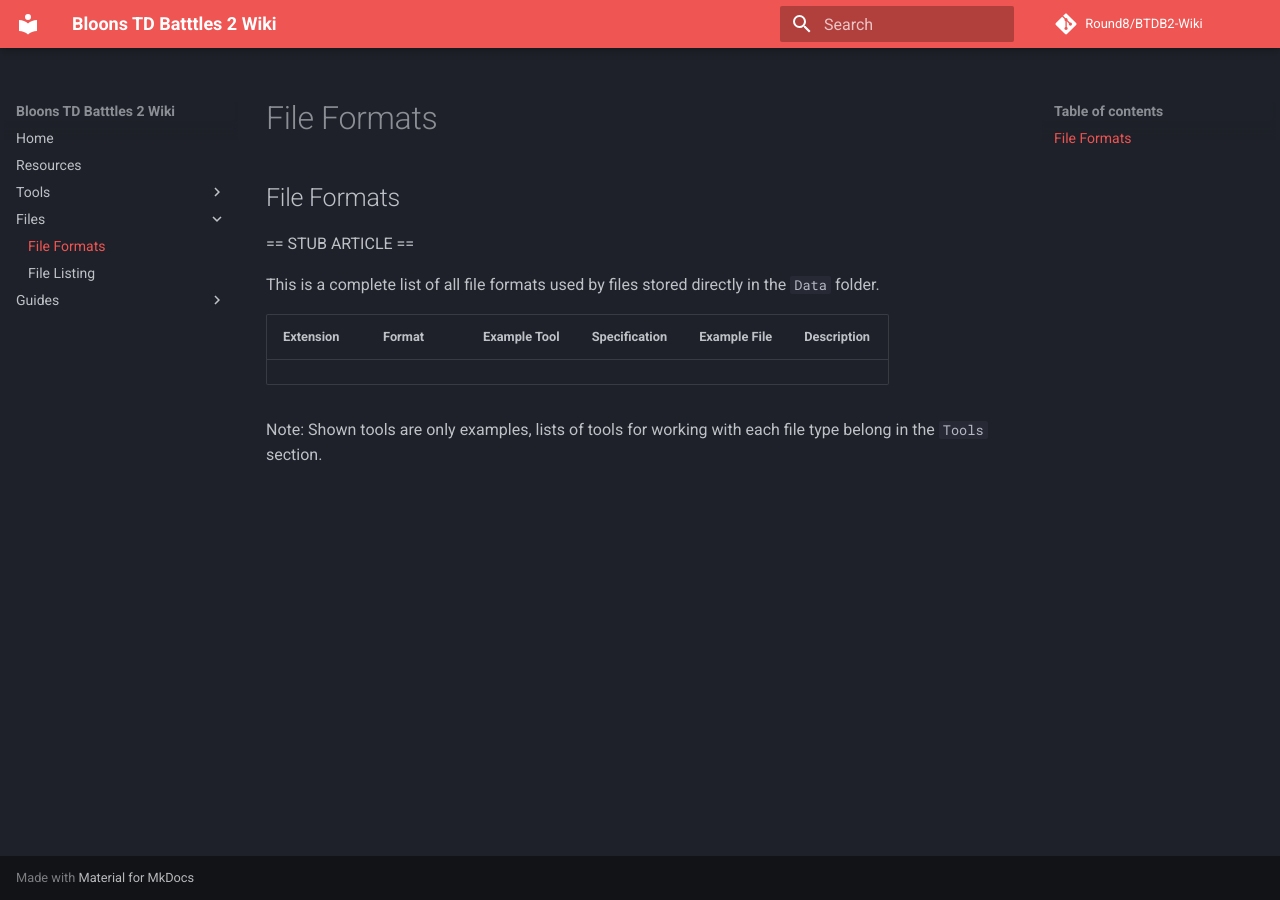
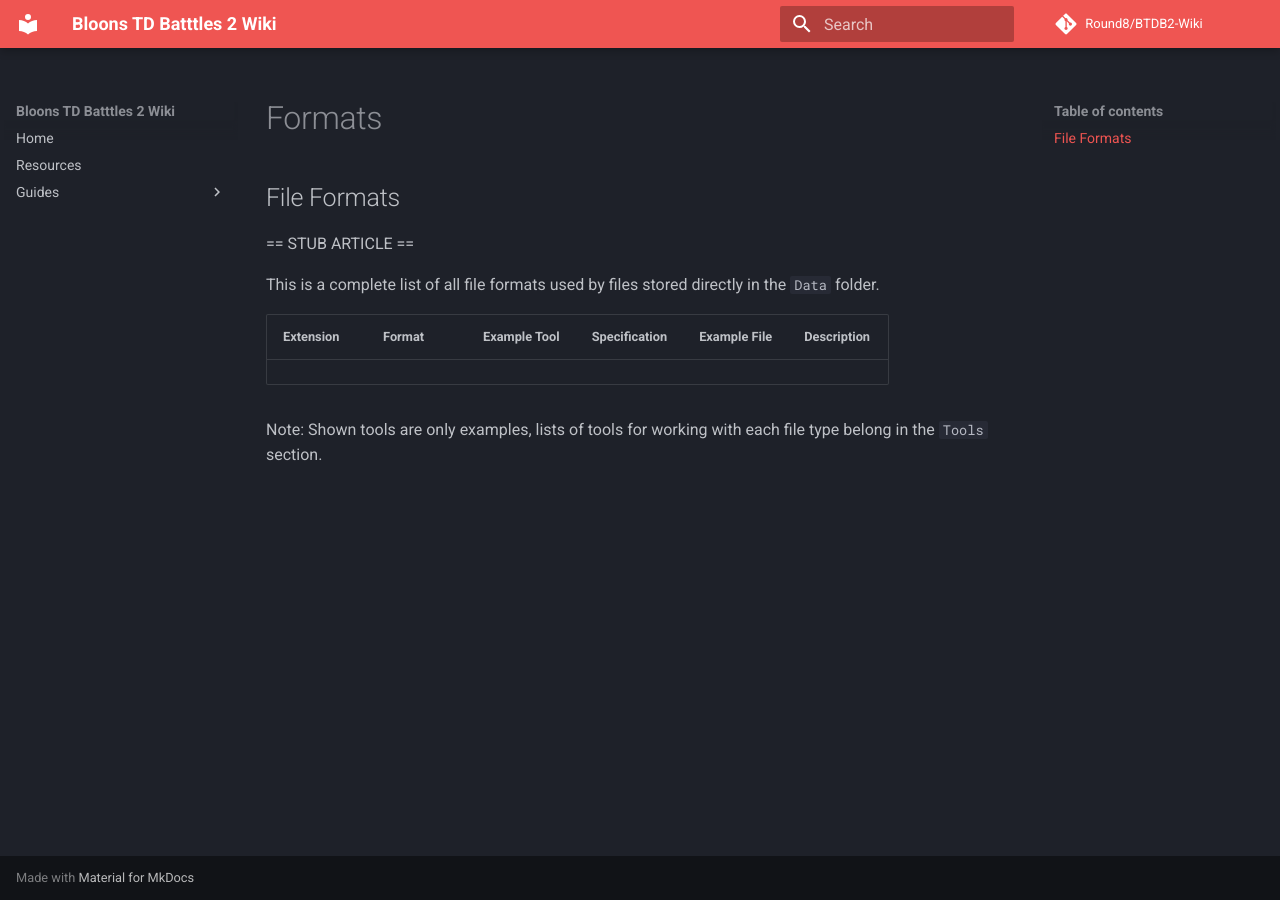
Before and after one commit to Round8/BTDB2-Wiki, an MkDocs documentation site: the page built from docs/files/formats.md, in a window 1280 px wide. Built offline with MkDocs 1.6.1 and Material for MkDocs 9.7.7, drawn with Linux system fonts in a browser that asks for light colours; comment, search, counter and statistics services are not loaded.

Commit message:
Just gonna do this cuz I'm lazy

```diff
--- a/mkdocs.yml
+++ b/mkdocs.yml
@@ -26,14 +26,5 @@
 nav:
   - Home: index.md
   - Resources: resources.md
-  - Tools:
-    - Index: tools/index.md
-
-  - Files:
-    - File Formats: files/formats.md
-    - File Listing: files/list.md
-
   - Guides:
-    - Contributing Locally: guides/contributing-locally.md
-    - Contributing Online: guides/contributing-online.md
     - Mod Guide: guides/mod-guide.md
```
